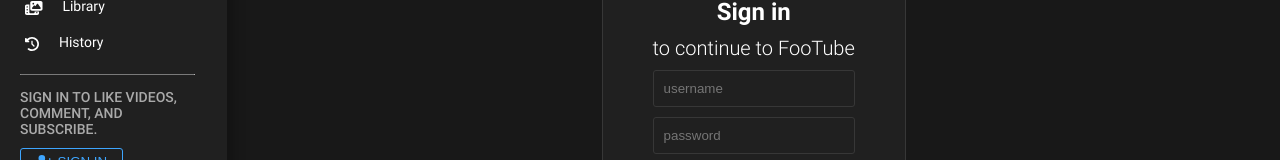
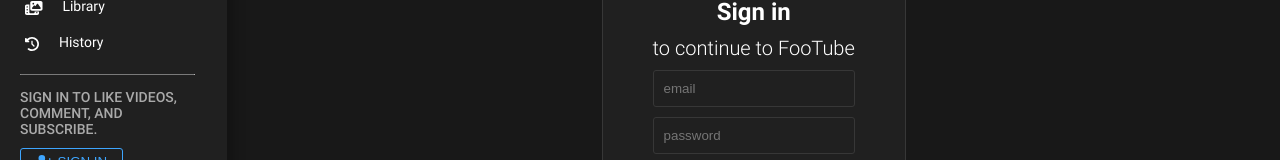
Before and after one commit to austinthaldorfhuelsbeck/footube, a React (Create React App) app in the folder client/: page /sign-in in a window 1280 px wide. Shown: the part 186-346 px from the top of the page. Built offline with nearby package versions, Linux system fonts and the light colour scheme.

Commit message:
actually sign in correctly

```diff
--- a/client/src/components/Signin/Signin.tsx
+++ b/client/src/components/Signin/Signin.tsx
@@ -3,9 +3,9 @@
 import { InlineButton } from "../../styles/util.style";
 import {
 	Container,
-	Input,
 	FooterLink,
 	FooterLinks,
+	Input,
 	More,
 	Subtitle,
 	Title,
@@ -22,7 +22,12 @@
 			<Wrapper>
 				<Title>Sign in</Title>
 				<Subtitle>to continue to FooTube</Subtitle>
-				<Input name="name" placeholder="username" onChange={onChange} />
+				<Input
+					name="email"
+					type="email"
+					placeholder="email"
+					onChange={onChange}
+				/>
 				<Input
 					name="password"
 					type="password"
--- a/client/src/components/Signin/useSignin.tsx
+++ b/client/src/components/Signin/useSignin.tsx
@@ -1,15 +1,15 @@
+import { UserCredential, signInWithPopup } from "firebase/auth";
 import { ChangeEvent, SyntheticEvent, useState } from "react";
 import { useDispatch } from "react-redux";
-import { Dispatch } from "redux";
+import { useNavigate } from "react-router-dom";
+import { auth, provider } from "../../firebase";
+import { IApiResponse } from "../../interfaces/interfaces";
+import { login } from "../../middleware/api";
 import {
 	loginFailure,
 	loginStart,
 	loginSuccess,
 } from "../../reducers/userSlice";
-import { UserCredential, signInWithPopup } from "firebase/auth";
-import { IApiResponse } from "../../interfaces/interfaces";
-import { login } from "../../middleware/api";
-import { auth, provider } from "../../firebase";
 
 interface IFormData {
 	name: string;
@@ -29,7 +29,10 @@
 		password: "",
 	});
 	// redux dispatch
-	const dispatch: Dispatch = useDispatch();
+	const dispatch = useDispatch();
+
+	// react router
+	const navigate = useNavigate();
 
 	// handlers
 	const onChange = (e: ChangeEvent<HTMLInputElement>) => {
@@ -41,7 +44,10 @@
 		dispatch(loginStart());
 		const load = async () => {
 			const res: IApiResponse = await login(formData);
-			if (res.data) dispatch(loginSuccess(res.data));
+			if (res.data) {
+				dispatch(loginSuccess(res.data));
+				navigate("/");
+			}
 			if (res.error) dispatch(loginFailure());
 		};
 		load();
--- a/package.json
+++ b/package.json
@@ -8,7 +8,7 @@
 		"prebuild": "tslint -c tslint.json -p tsconfig.json --fix",
 		"build": "tsc --project .",
 		"build-prod": "cd client && npm install && npm run build && cd .. && npm install && npm run build",
-		"build-dev": "cd client && npm install && cd ../server && npm install",
+		"install": "cd client && npm install && cd ../server && npm install",
 		"server": "nodemon --verbose --watch \"server\" --ext \"ts,json\" --exec ts-node server/src/index.ts",
 		"client": "cd client && npm start && cd ..",
 		"dev": "concurrently \"npm run client\" \"npm run server\""
```
Also changed, not shown: 1 other file (tests, documents, lock files or other folders).
